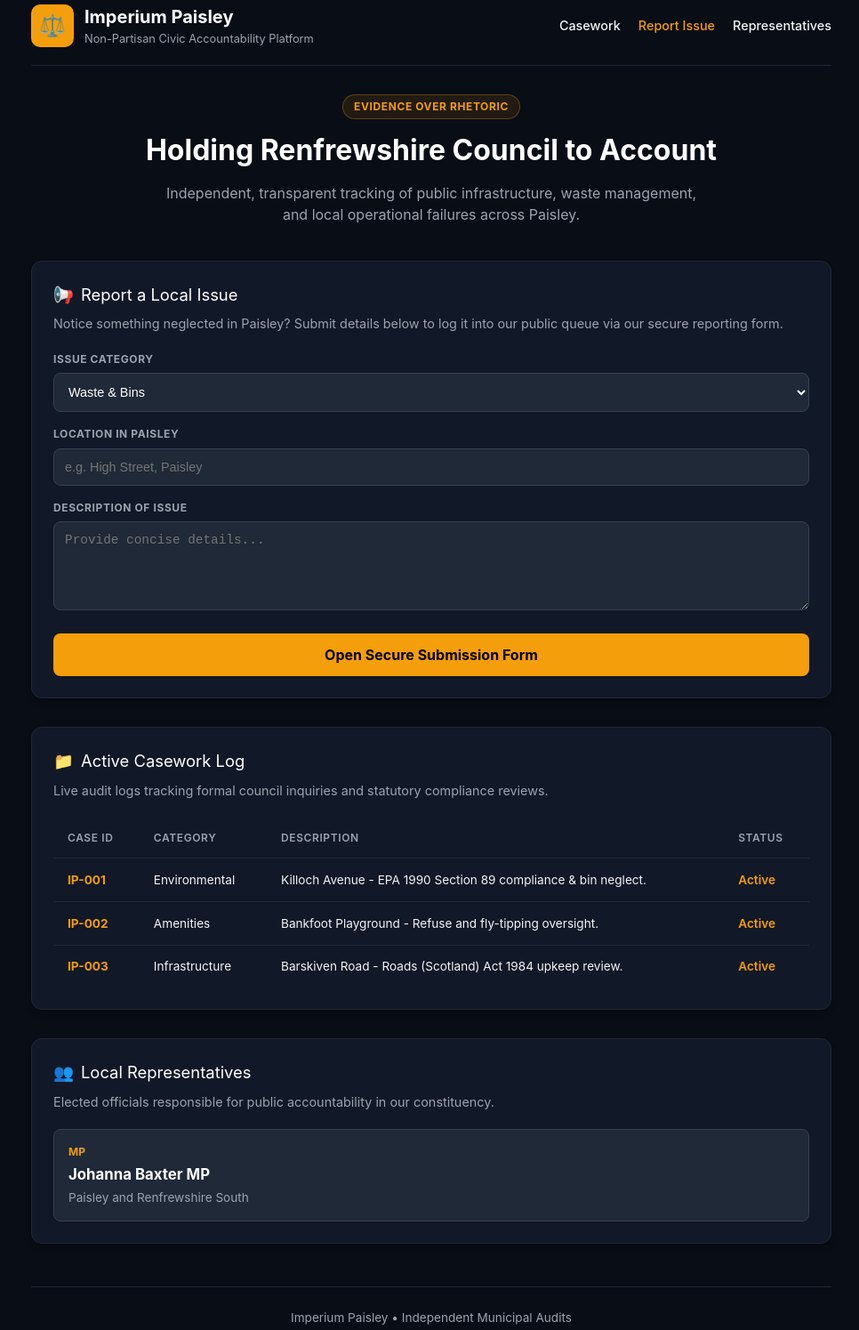
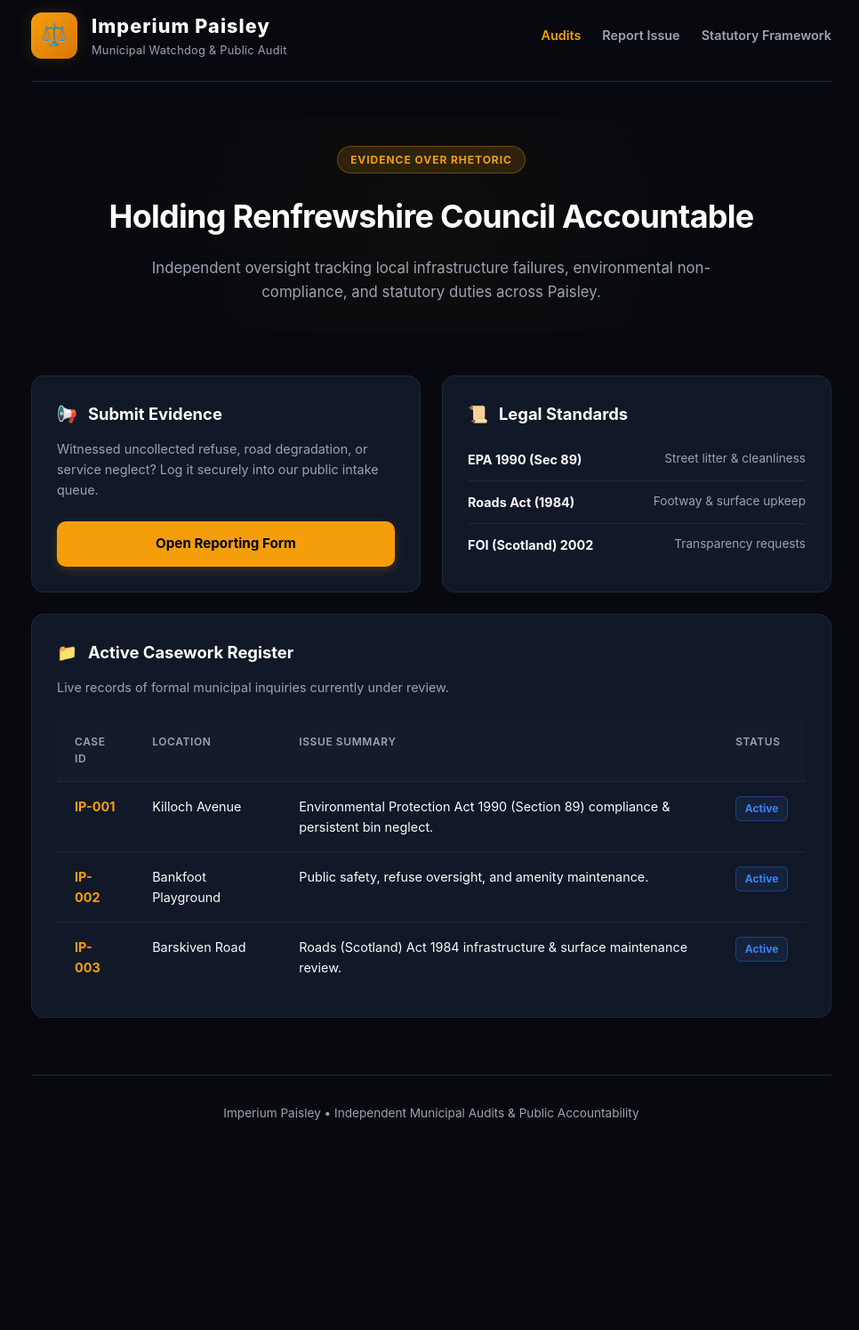
Before and after one commit to imperiumpaisley/imperiumpaisley, a plain HTML site: page index.html in a window 1280 px wide. Shown: the part 20-1515 px from the top of the page at 89% size, without its empty margins (155-1121 px from the left). After the commit the page ends 1315 px from the top, so only its background shows below. Drawn offline with Linux system fonts and the light colour scheme.

Commit message:
Update index.html

```diff
--- a/index.html
+++ b/index.html
@@ -3,25 +3,27 @@
 <head>
     <meta charset="UTF-8">
     <meta name="viewport" content="width=device-width, initial-scale=1.0">
-    <title>Imperium Paisley | Non-Partisan Civic Accountability Platform</title>
+    <title>Imperium Paisley | Civic Accountability & Public Audits</title>
     <style>
         :root {
-            --bg: #090d16;
-            --card-bg: #111827;
+            --bg: #07090e;
+            --surface: #111827;
+            --surface-hover: #1f2937;
             --border: #1f2937;
-            --text: #f3f4f6;
+            --border-glow: #374151;
+            --text: #f9fafb;
             --muted: #9ca3af;
             --accent: #f59e0b;
-            --accent-hover: #fbbf24;
-            --accent-dark: #b45309;
+            --accent-glow: rgba(245, 158, 11, 0.15);
+            --blue-accent: #3b82f6;
         }
         * { box-sizing: border-box; margin: 0; padding: 0; }
         body {
             font-family: -apple-system, BlinkMacSystemFont, "Segoe UI", Roboto, Helvetica, Arial, sans-serif;
             background-color: var(--bg);
             color: var(--text);
-            line-height: 1.5;
-            padding: 1.5rem 1rem;
+            line-height: 1.6;
+            padding: 2rem 1rem;
         }
         .container {
             max-width: 900px;
@@ -33,151 +35,152 @@
             justify-content: space-between;
             flex-wrap: wrap;
             border-bottom: 1px solid var(--border);
-            padding-bottom: 1.25rem;
-            margin-bottom: 2rem;
+            padding-bottom: 1.5rem;
+            margin-bottom: 2.5rem;
             gap: 1rem;
         }
         .brand {
             display: flex;
             align-items: center;
-            gap: 0.75rem;
+            gap: 1rem;
         }
-        .logo-box {
-            background-color: var(--accent);
+        .logo-badge {
+            background: linear-gradient(135deg, #f59e0b, #d97706);
             color: #000;
-            width: 48px;
-            height: 48px;
-            border-radius: 10px;
+            width: 52px;
+            height: 52px;
+            border-radius: 12px;
             display: flex;
             align-items: center;
             justify-content: center;
             font-size: 1.5rem;
             font-weight: bold;
+            box-shadow: 0 0 20px var(--accent-glow);
         }
         .brand-text h1 {
-            font-size: 1.25rem;
+            font-size: 1.35rem;
             color: #ffffff;
-            font-weight: 700;
+            font-weight: 800;
+            letter-spacing: 0.05em;
         }
         .brand-text p {
             font-size: 0.8rem;
             color: var(--muted);
+            letter-spacing: 0.02em;
         }
         nav {
             display: flex;
-            gap: 1.25rem;
+            gap: 1.5rem;
             flex-wrap: wrap;
         }
         nav a {
-            color: var(--text);
+            color: var(--muted);
             text-decoration: none;
             font-size: 0.9rem;
-            font-weight: 500;
+            font-weight: 600;
+            transition: color 0.2s;
         }
         nav a:hover, nav a.active {
             color: var(--accent);
         }
         .hero {
             text-align: center;
-            margin-bottom: 2.5rem;
+            margin-bottom: 3rem;
+            padding: 2rem 1rem;
+            background: radial-gradient(circle at center, rgba(245, 158, 11, 0.03) 0%, transparent 70%);
         }
-        .badge {
+        .hero-tag {
             display: inline-block;
-            background-color: rgba(245, 158, 11, 0.1);
+            background-color: var(--accent-glow);
             color: var(--accent);
             border: 1px solid rgba(245, 158, 11, 0.3);
-            padding: 0.25rem 0.75rem;
-            border-radius: 20px;
+            padding: 0.3rem 0.9rem;
+            border-radius: 30px;
             font-size: 0.75rem;
             font-weight: 700;
-            letter-spacing: 0.05em;
-            margin-bottom: 1rem;
+            letter-spacing: 0.08em;
+            margin-bottom: 1.25rem;
             text-transform: uppercase;
         }
         .hero h2 {
-            font-size: 2rem;
+            font-size: 2.25rem;
             color: #ffffff;
             margin-bottom: 1rem;
-            line-height: 1.2;
+            letter-spacing: -0.02em;
         }
         .hero p {
             color: var(--muted);
-            max-width: 600px;
+            max-width: 640px;
             margin: 0 auto;
-            font-size: 1rem;
+            font-size: 1.05rem;
+        }
+        .grid-cards {
+            display: grid;
+            grid-template-columns: 1fr;
+            gap: 1.5rem;
+            margin-bottom: 2rem;
+        }
+        @media(min-width: 768px) {
+            .grid-cards { grid-template-columns: 1fr 1fr; }
         }
         .card {
-            background-color: var(--card-bg);
+            background-color: var(--surface);
             border: 1px solid var(--border);
-            border-radius: 12px;
-            padding: 1.5rem;
-            margin-bottom: 2rem;
-            box-shadow: 0 4px 6px -1px rgba(0, 0, 0, 0.3);
+            border-radius: 14px;
+            padding: 1.75rem;
+            transition: border-color 0.2s, transform 0.2s;
         }
-        .section-title {
+        .card:hover {
+            border-color: var(--border-glow);
+        }
+        .card.full-width {
+            grid-column: 1 / -1;
+        }
+        .card-header {
             display: flex;
             align-items: center;
-            gap: 0.5rem;
+            gap: 0.75rem;
             font-size: 1.15rem;
             color: #ffffff;
-            margin-bottom: 0.5rem;
+            font-weight: 700;
+            margin-bottom: 0.75rem;
         }
-        .section-desc {
+        .card-desc {
             color: var(--muted);
             font-size: 0.9rem;
-            margin-bottom: 1.25rem;
+            margin-bottom: 1.5rem;
         }
-        .form-group {
-            margin-bottom: 1rem;
-        }
-        label {
-            display: block;
-            font-size: 0.75rem;
-            font-weight: 700;
-            color: var(--muted);
-            letter-spacing: 0.05em;
-            margin-bottom: 0.4rem;
-            text-transform: uppercase;
-        }
-        input, select, textarea {
-            width: 100%;
-            background-color: #1f2937;
-            border: 1px solid #374151;
-            color: #ffffff;
-            padding: 0.75rem;
-            border-radius: 8px;
-            font-size: 0.9rem;
-        }
-        textarea { resize: vertical; min-height: 100px; }
-        .btn-submit {
-            display: block;
+        .btn-action {
+            display: inline-flex;
+            align-items: center;
+            justify-content: center;
             width: 100%;
             background-color: var(--accent);
             color: #000000;
-            text-align: center;
-            padding: 0.75rem;
-            border-radius: 8px;
+            padding: 0.85rem 1.25rem;
+            border-radius: 10px;
             font-weight: 700;
             text-decoration: none;
-            border: none;
-            cursor: pointer;
-            margin-top: 1.25rem;
-            transition: background-color 0.2s;
+            font-size: 0.95rem;
+            transition: background-color 0.2s, box-shadow 0.2s;
+            box-shadow: 0 4px 12px rgba(245, 158, 11, 0.2);
         }
-        .btn-submit:hover {
-            background-color: var(--accent-hover);
+        .btn-action:hover {
+            background-color: #fbbf24;
+            box-shadow: 0 6px 16px rgba(245, 158, 11, 0.3);
         }
-        .table-responsive {
+        .table-container {
+            width: 100%;
             overflow-x: auto;
         }
         table {
             width: 100%;
             border-collapse: collapse;
             text-align: left;
-            font-size: 0.85rem;
+            font-size: 0.9rem;
         }
         th, td {
-            padding: 0.85rem 1rem;
+            padding: 1rem 1.25rem;
             border-bottom: 1px solid var(--border);
             vertical-align: top;
         }
@@ -187,38 +190,38 @@
             font-size: 0.75rem;
             text-transform: uppercase;
             letter-spacing: 0.05em;
+            background-color: rgba(255, 255, 255, 0.01);
         }
         tr:last-child td { border-bottom: none; }
-        .rep-card {
-            background-color: #1f2937;
-            border: 1px solid #374151;
-            padding: 1rem;
-            border-radius: 8px;
-            margin-top: 1rem;
+        .badge-status {
+            display: inline-block;
+            background-color: rgba(59, 130, 246, 0.1);
+            color: var(--blue-accent);
+            border: 1px solid rgba(59, 130, 246, 0.3);
+            padding: 0.2rem 0.6rem;
+            border-radius: 6px;
+            font-size: 0.75rem;
+            font-weight: 700;
         }
-        .rep-title {
-            font-size: 0.75rem;
-            color: var(--accent);
-            font-weight: 700;
-            text-transform: uppercase;
+        .stat-list {
+            list-style: none;
         }
-        .rep-name {
-            font-size: 1.05rem;
-            color: #ffffff;
-            font-weight: 700;
-            margin: 0.2rem 0;
+        .stat-list li {
+            padding: 0.75rem 0;
+            border-bottom: 1px solid var(--border);
+            display: flex;
+            justify-content: space-between;
+            font-size: 0.9rem;
         }
-        .rep-area {
-            font-size: 0.85rem;
-            color: var(--muted);
-        }
+        .stat-list li:last-child { border-bottom: none; }
+        .stat-list span { color: var(--muted); font-size: 0.85rem; }
         footer {
             text-align: center;
             font-size: 0.85rem;
             color: var(--muted);
-            margin-top: 3rem;
+            margin-top: 4rem;
             border-top: 1px solid var(--border);
-            padding-top: 1.5rem;
+            padding-top: 2rem;
         }
     </style>
 </head>
@@ -227,112 +230,91 @@
     <div class="container">
         <header>
             <div class="brand">
-                <div class="logo-box">⚖️</div>
+                <div class="logo-badge">⚖️</div>
                 <div class="brand-text">
                     <h1>Imperium Paisley</h1>
-                    <p>Non-Partisan Civic Accountability Platform</p>
+                    <p>Municipal Watchdog & Public Audit</p>
                 </div>
             </div>
             <nav>
-                <a href="#casework">Casework</a>
-                <a href="https://docs.google.com/forms/d/e/1FAIpQLSe1hk9FvxsnAgGz4o1nGSedofXV2k-oyKzC27Hts-YfupHeqw/viewform" target="_blank" class="active">Report Issue</a>
-                <a href="#representatives">Representatives</a>
+                <a href="#audit" class="active">Audits</a>
+                <a href="https://docs.google.com/forms/d/e/1FAIpQLSe1hk9FvxsnAgGz4o1nGSedofXV2k-oyKzC27Hts-YfupHeqw/viewform" target="_blank">Report Issue</a>
+                <a href="#frameworks">Statutory Framework</a>
             </nav>
         </header>
 
         <section class="hero">
-            <span class="badge">Evidence over rhetoric</span>
-            <h2>Holding Renfrewshire Council to Account</h2>
-            <p>Independent, transparent tracking of public infrastructure, waste management, and local operational failures across Paisley.</p>
+            <span class="hero-tag">Evidence Over Rhetoric</span>
+            <h2>Holding Renfrewshire Council Accountable</h2>
+            <p>Independent oversight tracking local infrastructure failures, environmental non-compliance, and statutory duties across Paisley.</p>
         </section>
 
-        <!-- Report Issue Card -->
-        <div class="card" id="report">
-            <div class="section-title">
-                <span>📢</span> Report a Local Issue
+        <div class="grid-cards">
+            <!-- Quick Report Card -->
+            <div class="card">
+                <div class="card-header">
+                    <span>📢</span> Submit Evidence
                 </div>
-            <p class="section-desc">Notice something neglected in Paisley? Submit details below to log it into our public queue via our secure reporting form.</p>
-
-            <div class="form-group">
-                <label>Issue Category</label>
-                <select>
-                    <option>Waste & Bins</option>
-                    <option>Roads & Pavements (Roads Scotland Act 1984)</option>
-                    <option>Environmental Neglect (EPA 1990 Section 89)</option>
-                    <option>Public Amenities & Parks</option>
-                </select>
+                <p class="card-desc">Witnessed uncollected refuse, road degradation, or service neglect? Log it securely into our public intake queue.</p>
+                <a href="https://docs.google.com/forms/d/e/1FAIpQLSe1hk9FvxsnAgGz4o1nGSedofXV2k-oyKzC27Hts-YfupHeqw/viewform" target="_blank" class="btn-action">Open Reporting Form</a>
             </div>
 
-            <div class="form-group">
-                <label>Location in Paisley</label>
-                <input type="text" placeholder="e.g. High Street, Paisley">
+            <!-- Statutory Focus Card -->
+            <div class="card" id="frameworks">
+                <div class="card-header">
+                    <span>📜</span> Legal Standards
+                </div>
+                <ul class="stat-list">
+                    <li><strong>EPA 1990 (Sec 89)</strong> <span>Street litter & cleanliness</span></li>
+                    <li><strong>Roads Act (1984)</strong> <span>Footway & surface upkeep</span></li>
+                    <li><strong>FOI (Scotland) 2002</strong> <span>Transparency requests</span></li>
+                </ul>
             </div>
 
-            <div class="form-group">
-                <label>Description of Issue</label>
-                <textarea placeholder="Provide concise details..."></textarea>
+            <!-- Active Audit Register -->
+            <div class="card full-width" id="audit">
+                <div class="card-header">
+                    <span>📁</span> Active Casework Register
                 </div>
+                <p class="card-desc">Live records of formal municipal inquiries currently under review.</p>
 
-            <a href="https://docs.google.com/forms/d/e/1FAIpQLSe1hk9FvxsnAgGz4o1nGSedofXV2k-oyKzC27Hts-YfupHeqw/viewform" target="_blank" class="btn-submit">Open Secure Submission Form</a>
-        </div>
-
-        <!-- Active Casework Log -->
-        <div class="card" id="casework">
-            <div class="section-title">
-                <span>📁</span> Active Casework Log
-            </div>
-            <p class="section-desc">Live audit logs tracking formal council inquiries and statutory compliance reviews.</p>
-
-            <div class="table-responsive">
+                <div class="table-container">
                     <table>
                         <thead>
                             <tr>
                                 <th>Case ID</th>
-                            <th>Category</th>
-                            <th>Description</th>
+                                <th>Location</th>
+                                <th>Issue Summary</th>
                                 <th>Status</th>
                             </tr>
                         </thead>
                         <tbody>
                             <tr>
                                 <td><strong style="color: var(--accent);">IP-001</strong></td>
-                            <td>Environmental</td>
-                            <td>Killoch Avenue - EPA 1990 Section 89 compliance & bin neglect.</td>
-                            <td><span style="color: var(--accent); font-weight: 600;">Active</span></td>
+                                <td>Killoch Avenue</td>
+                                <td>Environmental Protection Act 1990 (Section 89) compliance & persistent bin neglect.</td>
+                                <td><span class="badge-status">Active</span></td>
                             </tr>
                             <tr>
                                 <td><strong style="color: var(--accent);">IP-002</strong></td>
-                            <td>Amenities</td>
-                            <td>Bankfoot Playground - Refuse and fly-tipping oversight.</td>
-                            <td><span style="color: var(--accent); font-weight: 600;">Active</span></td>
+                                <td>Bankfoot Playground</td>
+                                <td>Public safety, refuse oversight, and amenity maintenance.</td>
+                                <td><span class="badge-status">Active</span></td>
                             </tr>
                             <tr>
                                 <td><strong style="color: var(--accent);">IP-003</strong></td>
-                            <td>Infrastructure</td>
-                            <td>Barskiven Road - Roads (Scotland) Act 1984 upkeep review.</td>
-                            <td><span style="color: var(--accent); font-weight: 600;">Active</span></td>
+                                <td>Barskiven Road</td>
+                                <td>Roads (Scotland) Act 1984 infrastructure & surface maintenance review.</td>
+                                <td><span class="badge-status">Active</span></td>
                             </tr>
                         </tbody>
                     </table>
                 </div>
             </div>
-
-        <!-- Local Representatives -->
-        <div class="card" id="representatives">
-            <div class="section-title">
-                <span>👥</span> Local Representatives
-            </div>
-            <p class="section-desc">Elected officials responsible for public accountability in our constituency.</p>
-
-            <div class="rep-card">
-                <div class="rep-title">MP</div>
-                <div class="rep-name">Johanna Baxter MP</div>
-                <div class="rep-area">Paisley and Renfrewshire South</div>
-            </div>
         </div>
 
         <footer>
-            <p>Imperium Paisley &bull; Independent Municipal Audits</p>
+            <p>Imperium Paisley &bull; Independent Municipal Audits & Public Accountability</p>
         </footer>
     </div>
 
```
Lines whose indentation alone changed are shown as unchanged.
